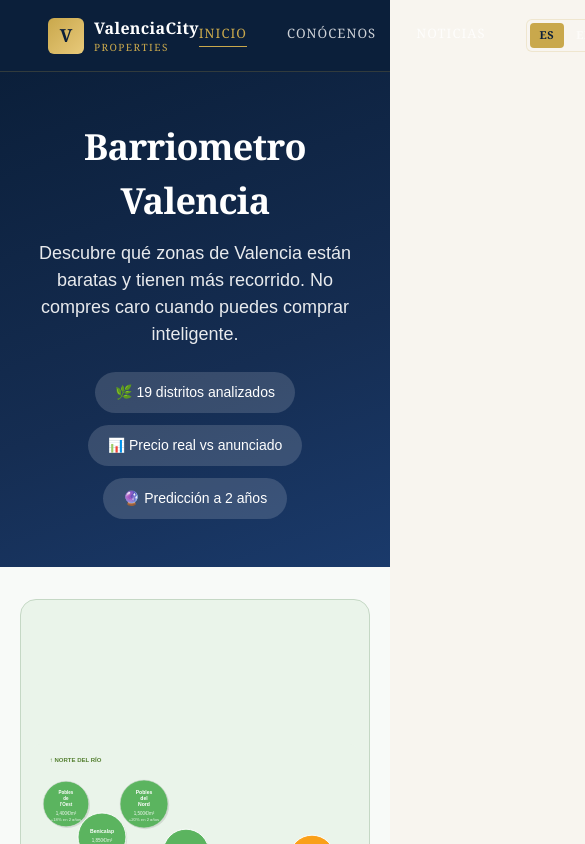
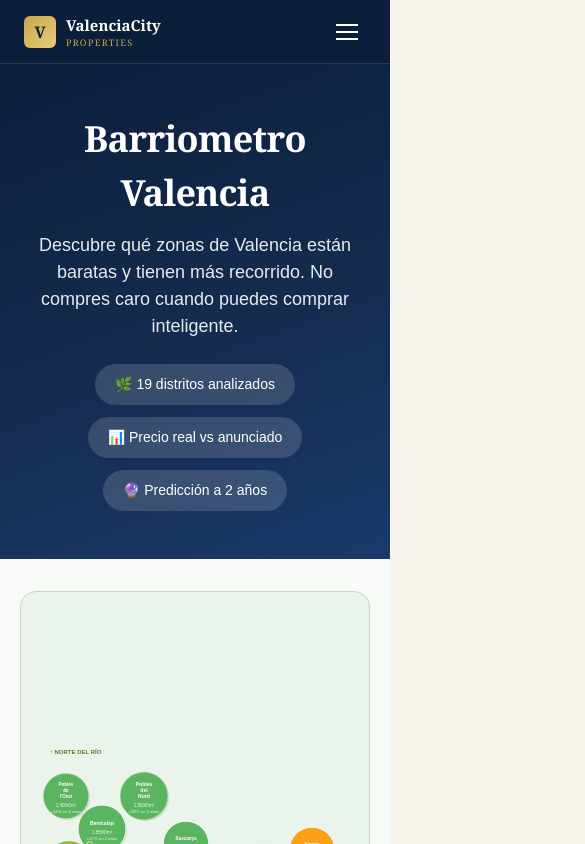
Before and after one commit to albega9/barriometro, a Next.js app: page / in a window 390 px wide. Shown: the top 844 px of the page, 585 px wide, since content can reach past the window. Built offline with nearby package versions, Linux system fonts and the light colour scheme.

Commit message:
navbar responsive con menu hamburger movil

```diff
--- a/app/components/Navbar.js
+++ b/app/components/Navbar.js
@@ -15,10 +15,8 @@ export default function Navbar() {
     setIdioma(guardado)
     const handler = () => setIdioma(localStorage.getItem('idioma') || 'es')
     window.addEventListener('idiomaChange', handler)
-
     const onScroll = () => setScrolled(window.scrollY > 20)
     window.addEventListener('scroll', onScroll)
-
     return () => {
       window.removeEventListener('idiomaChange', handler)
       window.removeEventListener('scroll', onScroll)
@@ -29,94 +27,84 @@ export default function Navbar() {
     setIdioma(lang)
     localStorage.setItem('idioma', lang)
     window.dispatchEvent(new Event('idiomaChange'))
+    setMenuOpen(false)
   }
 
   const tr = t[idioma]
 
+  const links = [
+    { href: '/', label: tr.nav.inicio },
+    { href: '/conocenos', label: tr.nav.conocenos },
+    { href: '/noticias', label: idioma === 'es' ? 'Noticias' : idioma === 'en' ? 'News' : idioma === 'fr' ? 'Actualités' : 'Nachrichten' },
+  ]
+
   return (
+    <>
       <nav style={{
         background: scrolled ? 'rgba(11,31,58,0.98)' : '#0B1F3A',
         borderBottom: '1px solid rgba(201,168,76,0.2)',
-      padding: '0 48px',
+        padding: '0 24px',
         display: 'flex',
         alignItems: 'center',
         justifyContent: 'space-between',
-      height: '72px',
+        height: '64px',
         position: 'sticky',
         top: 0,
-      zIndex: 100,
-      transition: 'all 0.3s ease',
+        zIndex: 200,
         backdropFilter: scrolled ? 'blur(10px)' : 'none',
       }}>
 
         {/* LOGO */}
-      <Link href="/" style={{ display: 'flex', alignItems: 'center', gap: '10px', textDecoration: 'none' }}>
-        <div style={{
-          width: '36px', height: '36px',
-          background: 'linear-gradient(135deg, #C9A84C, #E8C97A)',
-          borderRadius: '6px',
-          display: 'flex', alignItems: 'center', justifyContent: 'center',
-          fontSize: '18px', fontWeight: '700', color: '#0B1F3A',
-          fontFamily: 'Georgia, serif'
-        }}>V</div>
+        <Link href="/" style={{ display: 'flex', alignItems: 'center', gap: '10px', textDecoration: 'none', flexShrink: 0 }}>
+          <div style={{ width: '32px', height: '32px', background: 'linear-gradient(135deg, #C9A84C, #E8C97A)', borderRadius: '6px', display: 'flex', alignItems: 'center', justifyContent: 'center', fontSize: '16px', fontWeight: '700', color: '#0B1F3A', fontFamily: 'Georgia, serif' }}>V</div>
           <div>
-          <div style={{ fontSize: '16px', fontWeight: '700', color: '#FFFFFF', fontFamily: 'Georgia, serif', letterSpacing: '0.02em' }}>ValenciaCity</div>
-          <div style={{ fontSize: '10px', color: '#C9A84C', letterSpacing: '0.15em', textTransform: 'uppercase' }}>Properties</div>
+            <div style={{ fontSize: '15px', fontWeight: '700', color: '#FFFFFF', fontFamily: 'Georgia, serif' }}>ValenciaCity</div>
+            <div style={{ fontSize: '9px', color: '#C9A84C', letterSpacing: '0.15em', textTransform: 'uppercase' }}>Properties</div>
           </div>
         </Link>
 
-      {/* LINKS */}
-      <div style={{ display: 'flex', gap: '40px', alignItems: 'center' }}>
-        {[
-          { href: '/', label: tr.nav.inicio },
-          { href: '/conocenos', label: tr.nav.conocenos },
-          { href: '/noticias', label: idioma === 'es' ? 'Noticias' : idioma === 'en' ? 'News' : idioma === 'fr' ? 'Actualités' : 'Nachrichten' },
-        ].map(item => (
-          <Link key={item.href} href={item.href} style={{
-            fontSize: '13px',
-            fontWeight: '500',
-            color: pathname === item.href ? '#C9A84C' : 'rgba(255,255,255,0.8)',
-            textDecoration: 'none',
-            letterSpacing: '0.08em',
-            textTransform: 'uppercase',
-            borderBottom: pathname === item.href ? '1px solid #C9A84C' : '1px solid transparent',
-            paddingBottom: '2px',
-            transition: 'all 0.2s',
-          }}>{item.label}</Link>
+        {/* DESKTOP LINKS */}
+        <div style={{ display: 'flex', gap: '32px', alignItems: 'center', '@media(max-width:768px)': { display: 'none' } }} className="desktop-nav">
+          {links.map(item => (
+            <Link key={item.href} href={item.href} style={{ fontSize: '12px', fontWeight: '500', color: pathname === item.href ? '#C9A84C' : 'rgba(255,255,255,0.8)', textDecoration: 'none', letterSpacing: '0.08em', textTransform: 'uppercase', borderBottom: pathname === item.href ? '1px solid #C9A84C' : '1px solid transparent', paddingBottom: '2px' }}>{item.label}</Link>
           ))}
-
-        {/* Selector idioma */}
           <div style={{ display: 'flex', gap: '2px', background: 'rgba(255,255,255,0.08)', borderRadius: '6px', padding: '3px', border: '1px solid rgba(201,168,76,0.2)' }}>
             {['es', 'en', 'fr', 'de'].map(lang => (
-            <button key={lang} onClick={() => cambiarIdioma(lang)} style={{
-              padding: '4px 10px',
-              borderRadius: '4px',
-              border: 'none',
-              cursor: 'pointer',
-              fontSize: '11px',
-              fontWeight: '600',
-              letterSpacing: '0.05em',
-              background: idioma === lang ? '#C9A84C' : 'transparent',
-              color: idioma === lang ? '#0B1F3A' : 'rgba(255,255,255,0.6)',
-              transition: 'all 0.2s'
-            }}>{lang.toUpperCase()}</button>
+              <button key={lang} onClick={() => cambiarIdioma(lang)} style={{ padding: '4px 8px', borderRadius: '4px', border: 'none', cursor: 'pointer', fontSize: '11px', fontWeight: '600', background: idioma === lang ? '#C9A84C' : 'transparent', color: idioma === lang ? '#0B1F3A' : 'rgba(255,255,255,0.6)' }}>{lang.toUpperCase()}</button>
             ))}
           </div>
+          <Link href="/contactanos" style={{ background: 'linear-gradient(135deg, #C9A84C, #E8C97A)', color: '#0B1F3A', padding: '9px 18px', borderRadius: '4px', fontSize: '11px', fontWeight: '700', letterSpacing: '0.08em', textTransform: 'uppercase', textDecoration: 'none' }}>{tr.nav.contactanos}</Link>
+        </div>
 
-        {/* CTA */}
-        <Link href="/contactanos" style={{
-          background: 'linear-gradient(135deg, #C9A84C, #E8C97A)',
-          color: '#0B1F3A',
-          padding: '10px 22px',
-          borderRadius: '4px',
-          fontSize: '12px',
-          fontWeight: '700',
-          letterSpacing: '0.08em',
-          textTransform: 'uppercase',
-          textDecoration: 'none',
-          transition: 'all 0.2s',
-        }}>{tr.nav.contactanos}</Link>
+        {/* HAMBURGER MÓVIL */}
+        <button onClick={() => setMenuOpen(!menuOpen)} style={{ display: 'none', background: 'none', border: 'none', cursor: 'pointer', padding: '8px', flexDirection: 'column', gap: '5px' }} className="hamburger">
+          <span style={{ display: 'block', width: '22px', height: '2px', background: menuOpen ? '#C9A84C' : '#fff', transition: 'all 0.2s', transform: menuOpen ? 'rotate(45deg) translate(5px, 5px)' : 'none' }} />
+          <span style={{ display: 'block', width: '22px', height: '2px', background: '#fff', opacity: menuOpen ? 0 : 1, transition: 'all 0.2s' }} />
+          <span style={{ display: 'block', width: '22px', height: '2px', background: menuOpen ? '#C9A84C' : '#fff', transition: 'all 0.2s', transform: menuOpen ? 'rotate(-45deg) translate(5px, -5px)' : 'none' }} />
+        </button>
+      </nav>
+
+      {/* MENÚ MÓVIL */}
+      {menuOpen && (
+        <div style={{ position: 'fixed', top: '64px', left: 0, right: 0, bottom: 0, background: '#0B1F3A', zIndex: 199, padding: '32px 24px', display: 'flex', flexDirection: 'column', gap: '24px' }}>
+          {links.map(item => (
+            <Link key={item.href} href={item.href} onClick={() => setMenuOpen(false)} style={{ fontSize: '22px', fontWeight: '700', color: pathname === item.href ? '#C9A84C' : '#FFFFFF', textDecoration: 'none', fontFamily: 'Georgia, serif', borderBottom: '1px solid rgba(201,168,76,0.15)', paddingBottom: '20px' }}>{item.label}</Link>
+          ))}
+          <Link href="/contactanos" onClick={() => setMenuOpen(false)} style={{ background: 'linear-gradient(135deg, #C9A84C, #E8C97A)', color: '#0B1F3A', padding: '16px 24px', borderRadius: '4px', fontSize: '14px', fontWeight: '700', textDecoration: 'none', textAlign: 'center', letterSpacing: '0.08em', textTransform: 'uppercase' }}>{tr.nav.contactanos}</Link>
+          <div style={{ display: 'flex', gap: '8px', justifyContent: 'center', marginTop: '8px' }}>
+            {['es', 'en', 'fr', 'de'].map(lang => (
+              <button key={lang} onClick={() => cambiarIdioma(lang)} style={{ padding: '10px 16px', borderRadius: '4px', border: '1px solid rgba(201,168,76,0.3)', cursor: 'pointer', fontSize: '13px', fontWeight: '700', background: idioma === lang ? '#C9A84C' : 'transparent', color: idioma === lang ? '#0B1F3A' : 'rgba(255,255,255,0.7)' }}>{lang.toUpperCase()}</button>
+            ))}
           </div>
-    </nav>
+        </div>
+      )}
+
+      <style>{`
+        @media (max-width: 768px) {
+          .desktop-nav { display: none !important; }
+          .hamburger { display: flex !important; }
+        }
+      `}</style>
+    </>
   )
 }
```
Lines whose indentation alone changed are shown as unchanged.
